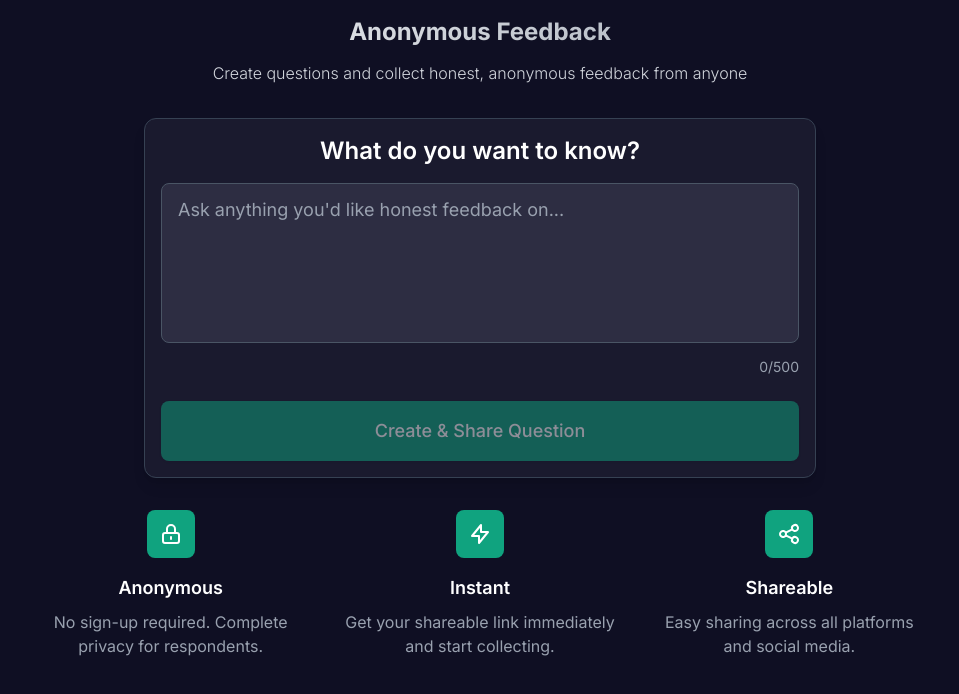
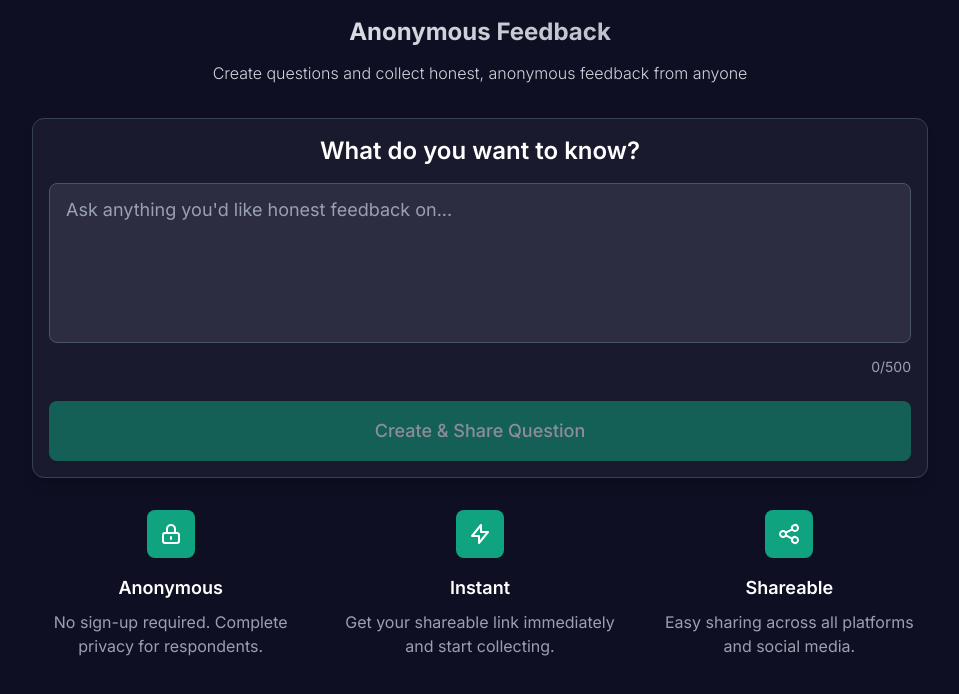
Before and after one commit to MahammadNuriyev62/anonymous-feedback, a Next.js app: page / in a window 1280 px wide. Shown: the top 694 px of the page, without its empty margins (160-1119 px from the left). Built offline with nearby package versions, Linux system fonts and the light colour scheme.

Commit message:
reduced the massive padding of vibe coded ui

```diff
--- a/app/[id]/question-client.tsx
+++ b/app/[id]/question-client.tsx
@@ -150,7 +150,7 @@ export default function QuestionClient({
           </div>
 
           {/* Feedback Form */}
-          <div className="openai-card p-6 md:p-8 mb-8">
+          <div className="openai-card p-4 md:p-4 mb-8">
             <h2 className="text-xl font-semibold mb-6 text-white">
               Share your feedback
             </h2>
@@ -179,7 +179,7 @@ export default function QuestionClient({
           </div>
 
           {/* Feedbacks */}
-          <div className="openai-card p-6 md:p-8">
+          <div className="openai-card p-4 md:p-4">
             <h2 className="text-xl font-semibold mb-6 text-white">
               Feedback ({feedbacks.length})
             </h2>
--- a/app/page.tsx
+++ b/app/page.tsx
@@ -51,7 +51,7 @@ export default function HomePage() {
           </div>
 
           {/* Main Form */}
-          <div className="openai-card p-4 md:p-4 max-w-2xl mx-auto">
+          <div className="openai-card p-4 md:p-4 max-w-4xl mx-auto">
             <h2 className="text-xl md:text-2xl font-semibold mb-4 text-white">
               What do you want to know?
             </h2>
```
